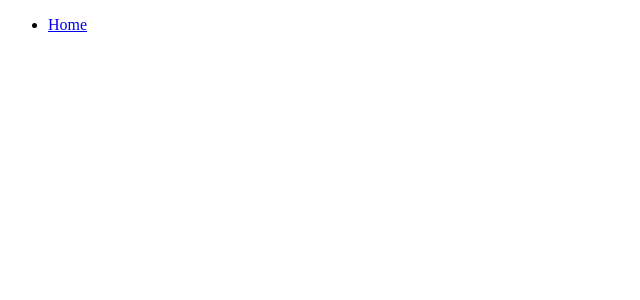
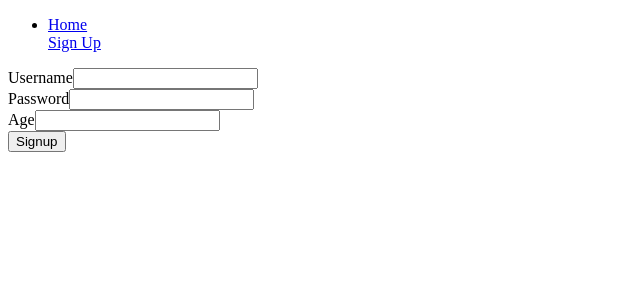
Before and after one commit to HossainAraf/SubScript-Vault, a React (Create React App) app in the folder frontend/: page /signup in a window 1280 px wide. Before the commit this address had no page. Shown: the top 300 px of the page, without its empty margins (0-640 px from the left). Built offline with nearby package versions, Linux system fonts and the light colour scheme.

Commit message:
Add SignuoForm component to the app route

```diff
--- a/frontend/src/App.js
+++ b/frontend/src/App.js
@@ -2,6 +2,7 @@ import React from 'react';
 import { BrowserRouter as Router, Routes, Route } from 'react-router-dom';
 import Nav from './components/Nav';
 import Home from './components/Home';
+import SignupForm from './components/Signup';
 import './styles/App.css';
 
 function App() {
@@ -10,7 +11,7 @@ function App() {
       <Nav />
       <Routes>
         <Route path="/" element={<Home />} />
-        {/* <Route path="/about" element={<About />} /> */}
+        <Route path="/signup" element={<SignupForm />} />
       </Routes>
     </Router>
   );
--- a/frontend/src/components/Nav.jsx
+++ b/frontend/src/components/Nav.jsx
@@ -6,6 +6,7 @@ const Nav = () => (
     <ul>
       <li>
         <Link to="/">Home</Link>
+        <Link to="/signup"><div>Sign Up</div></Link>
       </li>
     </ul>
   </nav>
```
Also changed, not shown: frontend/src/components/Signup.jsx (+5 -6 lines).
